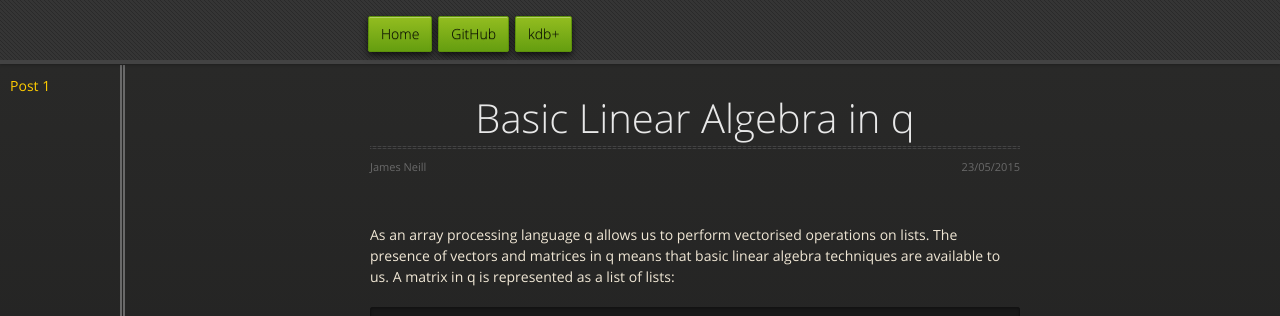
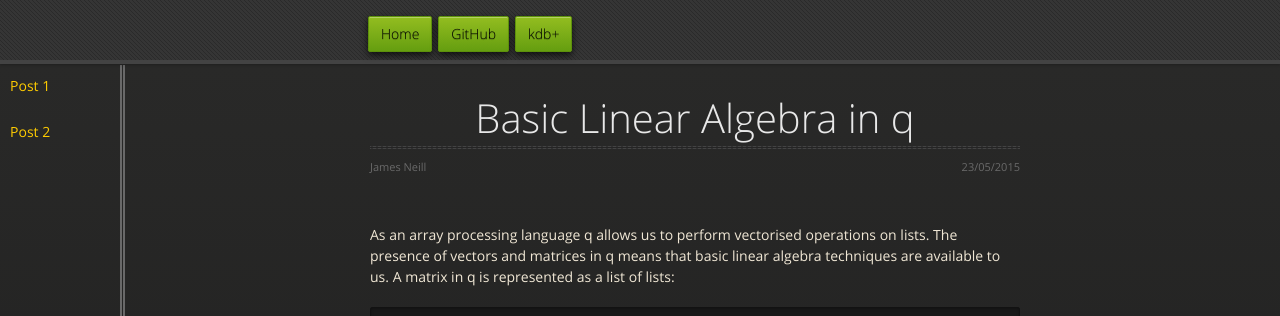
Before and after one commit to jpneill/jpneill.github.io, a Jekyll site: the page posts/Lin_Alg_q.html, which Jekyll copies as it is, in a window 1280 px wide. Shown: the top 316 px of the page. Built offline with Jekyll 4.4.1, drawn with Linux system fonts in a browser that asks for light colours; nearby versions of some CDN libraries; formulas are drawn with MathJax 3.

Commit message:
Updated nav links

```diff
--- a/posts/Lin_Alg_q.html
+++ b/posts/Lin_Alg_q.html
@@ -31,6 +31,7 @@
     <div class="leftnav">
       <ul>
         <li><a href="#">Post 1</a></li>
+        <li><a href="http://jpneill.githib.io/posts/Lin_Reg.html">Post 2</a></li>
       <ul>
     </div>
     <div id="header">
```
